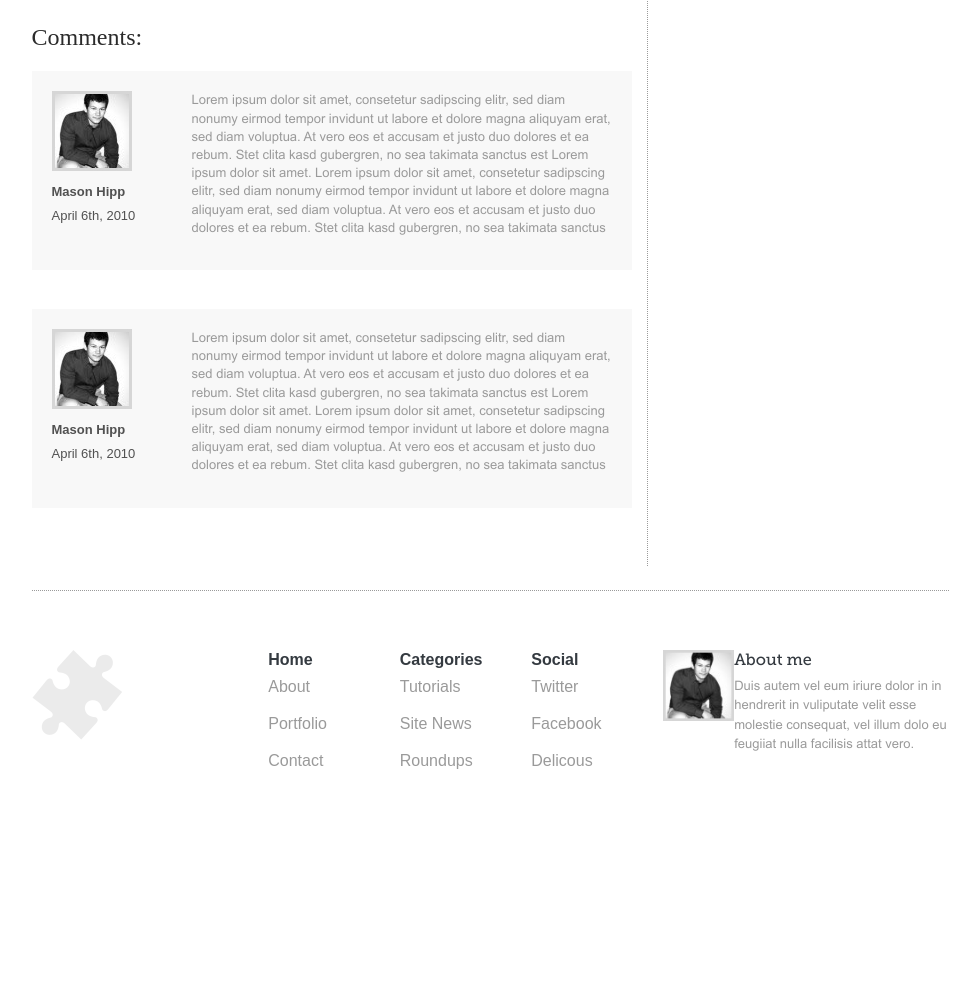
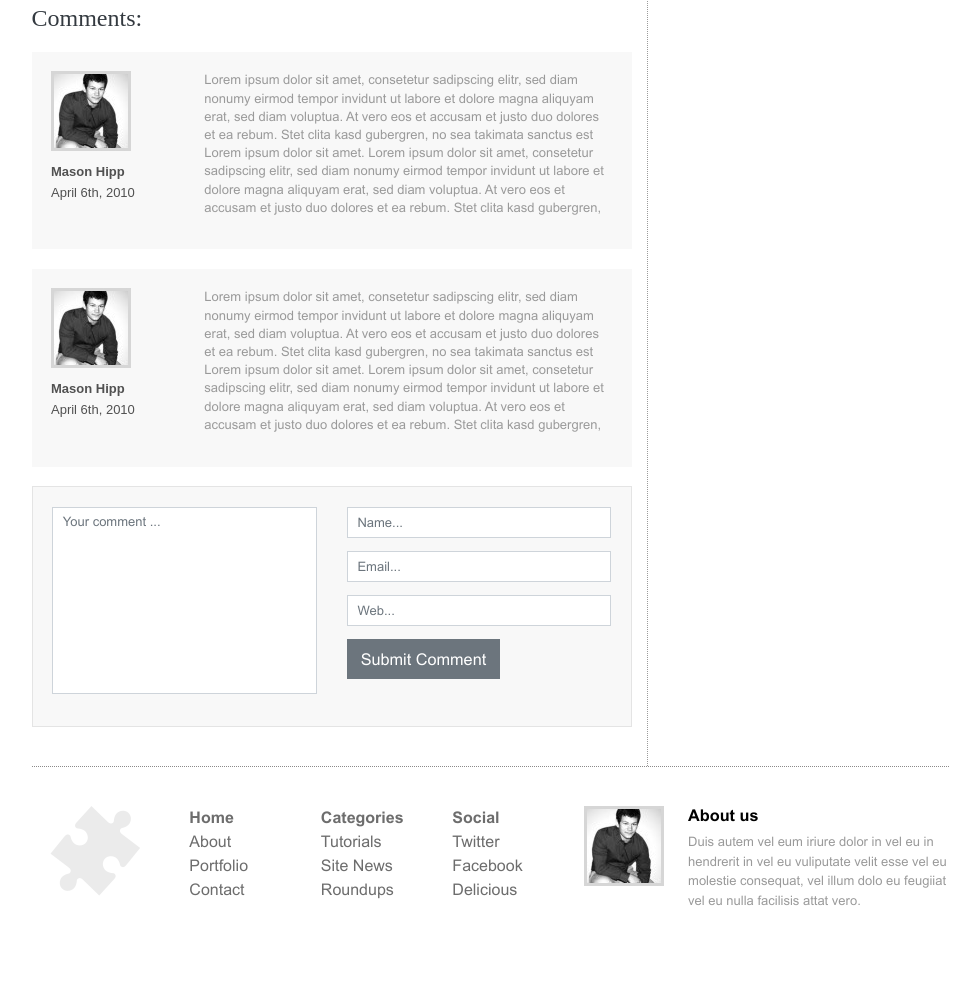
Before and after one commit to grujamar/DesignBlog, a plain HTML site: page single-news.html in a window 1280 px wide. Shown: the part 1974-2975 px from the top of the page, without its empty margins (150-1130 px from the left). Before the commit the page ends 2819 px from the top, so only its background shows below. Drawn offline with Linux system fonts and the light colour scheme; files whose address does not match are found by name.

Commit message:
Single-news page finished and footer change

```diff
--- a/css/style.css
+++ b/css/style.css
@@ -211,28 +211,45 @@ header .navbar-nav li:hover a{
     border-bottom: 1px solid #ccc;
 }
 
-.recent-comments a{
+.recent-comments .recent-comment-item .w-25{
     white-space: nowrap;
     overflow: hidden;
     text-overflow:ellipsis;
 }
 
 /*FOOTER*/
-.footer{
-    margin-top: 24px;
-    border-top: 1px dotted #9a9a9a;
+footer{
+    border-top: 1px dotted #8B8A8A;
 }
 
-.footer article p,
-.footer article h5{
-    font-family: Arial;
+footer ul li,
+footer ul li:first-of-type a,
+footer ul li:first-of-type a:hover
+{
+    font-family: 'Arial-BoldMT';
+    color:#6d6d6d;
     font-size: 16px;
+
 }
 
-.footer article h5{
-    font-weight: bold;
-    text-decoration: none;
-    color: #6D6D6D;
+footer ul li a, footer ul li a:hover{
+    font-family: 'ArialMT';
+   color:#6d6d6d;
+   font-size: 16px;
+   text-decoration: none;
+   transition: 0.5s ease;
+   display: block;
+}
+
+footer ul li a:hover{
+    padding-left: 5px;
+}
+
+
+footer .footer-about h5 a{
+    text-decoration:none;
+    color:#000;
+    font-family: 'Arial-BoldMT';
 }
 
 /*Single news*/
@@ -303,3 +320,27 @@ header .navbar-nav li:hover a{
     max-height: 11.2rem; /*8 redova*/
     overflow: hidden;
 }
+
+/**/
+.add-comment{
+    border:1px solid rgba(213,213,213,0.54);
+    background: #f8f8f8;
+}
+
+.add-comment .form-control{
+    border-radius: 0;
+    background: #fff;
+}
+
+.add-comment .form-control:focus{
+    box-shadow: 0 0 1px rgba(0,0,0,0.4);
+    border-color: #ced4da;
+}
+
+.add-comment textarea{
+    resize: none;
+}
+
+.add-comment .btn{
+    border-radius: 0;
+}
--- a/single-news.html
+++ b/single-news.html
@@ -55,7 +55,7 @@
 
                     <main class="py-4">
 
-                        <section class="single-news mb-5">
+                        <section class="single-news mb-4">
 
                             <article class="news-item pb-3 mb-4">
                                 <figure>
@@ -200,17 +200,17 @@
                             </article>
                         </section>
 
-                        <section class="comments mb-5">
-                            <h2 class="mb-4">Comments:</h2>
-                            <div class="comments-item d-flex mb-5">
+                        <section class="comments mb-4">
+                            <h2 class="mb-4 text-dark">Comments:</h2>
+                            <div class="comments-item d-flex p-2 p-sm-4 mb-4">
                                 <article class="comments-tittle w-25">
                                     <figure>
                                         <img src="img/about.jpg" alt="About"/>
                                     </figure>
-                                    <h3>Mason Hipp</h3>
-                                    <p>April 6th, 2010</p>
+                                    <h3 class="mb-1">Mason Hipp</h3>
+                                    <p class="mb-0">April 6th, 2010</p>
                                 </article>
-                                <article class="comments-description w-75">
+                                <article class="comments-description w-75 pl-3">
                                     <p>
                                         Lorem ipsum dolor sit amet, consetetur sadipscing elitr,
                                         sed diam nonumy eirmod tempor invidunt ut labore et
@@ -231,15 +231,15 @@
                                     </p>
                                 </article>
                             </div>
-                            <div class="comments-item d-flex mb-5">
+                            <div class="comments-item d-flex p-2 p-sm-4 mb-4">
                                 <article class="comments-tittle w-25">
                                     <figure>
                                         <img src="img/about.jpg" alt="About"/>
                                     </figure>
-                                    <h3>Mason Hipp</h3>
-                                    <p>April 6th, 2010</p>
+                                    <h3 class="mb-1">Mason Hipp</h3>
+                                    <p class="mb-0">April 6th, 2010</p>
                                 </article>
-                                <article class="comments-description w-75">
+                                <article class="comments-description w-75 pl-3">
                                     <p>
                                         Lorem ipsum dolor sit amet, consetetur sadipscing elitr,
                                         sed diam nonumy eirmod tempor invidunt ut labore et
@@ -260,6 +260,36 @@
                                     </p>
                                 </article>
                             </div>
+                        </section>
+
+                        <section class="add-comment mb-4 p-2 p-sm-4">
+                            <form class="comment-form" method="post" action="">
+                                <div class="row">
+                                    <div class="col-12 col-sm-6">
+                                        <div  class="form-group">
+                                            <textarea name="comment" rows="9" placeholder="Your comment ..." class="form-control"></textarea>
+                                        </div>
+                                    </div>
+
+
+                                    <div class="col-12 col-sm-6">
+                                        <div class="form-group">
+                                            <input type="text" name="name" value="" placeholder="Name..." class="form-control">
+                                        </div>
+                                        <div class="form-group">
+                                            <input type="email" name="email" value="" placeholder="Email..." class="form-control">
+                                        </div>
+
+                                        <div class="form-group">
+                                            <input type="url" name="web" value="" placeholder="Web..." class="form-control">
+                                        </div>
+
+                                        <div class="form-group">
+                                            <button type="submit" name="send" value="comments" class="btn btn-secondary btn-lg">Submit Comment</button>
+                                        </div>
+                                    </div>
+                                </div>
+                            </form>
                         </section>
 
                     </main>
@@ -401,58 +431,58 @@
             <footer class="footer py-5">
                 <!--grid system start-->
                 <div class="row">
-                    <div class="col-12 col-md-3 py-4">
-                        <a href="#">
-                            <figure>
+                    <div class="col-12 col-md-2 mb-4">
+                        <figure class="footer-logo text-center">
+                            <a href="#" class="d-inline-block">
                                 <img src="img/footer-logo.png" alt="FooterLogo"/>
-                            </figure>
-                        </a>
+                            </a>
+                        </figure>
                     </div>
-                    <div class="col-12 col-md-5 py-4">
+                    <div class="col-12 col-md-5 mb-4">
                         <div class="row">
-                            <div class="col-4 text-left">
-                                <article>
-                                    <h5 class="text-dark">Home</h5>
-                                    <p>About</p>
-                                    <p>Portfolio</p>
-                                    <p>Contact</p>
-                                </article>
+                            <div class="col-4 mb-4 mb-sm-0">
+                                <ul class="list-unstyled">
+                                    <li><a href="#">Home</a></li>
+                                    <li><a href="#">About</a></li>
+                                    <li><a href="#">Portfolio</a></li>
+                                    <li><a href="#">Contact</a></li>
+                                </ul>
                             </div>
-                            <div class="col-4 text-left">
-                                <article>
-                                    <h5 class="text-dark">Categories</h5>
-                                    <p>Tutorials</p>
-                                    <p>Site News</p>
-                                    <p>Roundups</p>
-                                </article>
+                            <div class="col-4 mb-4 mb-sm-0">
+                                <ul class="list-unstyled">
+                                    <li><a href="#">Categories</a></li>
+                                    <li><a href="#">Tutorials</a></li>
+                                    <li><a href="#">Site News</a></li>
+                                    <li><a href="#">Roundups</a></li>
+                                </ul>
                             </div>
-                            <div class="col-4 text-left">
-                                <article>
-                                    <h5 class="text-dark">Social</h5>
-                                    <p>Twitter</p>
-                                    <p>Facebook</p>
-                                    <p>Delicous</p>
-                                </article>
+                            <div class="col-4 mb-4 mb-sm-0">
+                                <ul class="list-unstyled">
+                                    <li>Social</li>
+                                    <li><a href="#">Twitter</a></li>
+                                    <li><a href="#">Facebook</a></li>
+                                    <li><a href="#">Delicious</a></li>
+                                </ul>
                             </div>
                         </div>
                     </div>
-                    <div class="footer-right col-12 col-md-4 d-flex py-4">
-                        <div class="w-25">
-                            <figure class="d-block">
-                                <img class="d-block w-100" src="img/about.jpg" alt="About"/>
+                    <div class="col-12 col-md-5 mb-5">
+                        <article class="d-flex footer-about">
+                            <figure class="w-25">
+                                <a href="#" class="d-block">
+                                    <img src="img/about.jpg" alt=""/>
+                                </a>
                             </figure>
-                        </div>
-                        <div class="w-75">
-                            <h5 class="text-dark">
-                                About me
-                            </h5>
-                            <p>
-                                Duis autem vel eum iriure dolor in
-                                in hendrerit in vuliputate velit esse
-                                molestie consequat, vel illum dolo
-                                eu feugiiat nulla facilisis attat vero.
-                            </p>
-                        </div>
+                            <aside class="w-75 pl-3">
+                                <h5><a href="#">About us</a></h5>
+                                <p>
+                                    Duis autem vel eum iriure dolor in vel eu
+                                    in hendrerit in vel eu vuliputate velit esse
+                                    vel eu molestie consequat, vel illum dolo
+                                    eu feugiiat vel eu nulla facilisis attat vero.
+                                </p>
+                            </aside>
+                        </article>
                     </div>
                 </div><!--grid system end-->
             </footer><!--footer end-->
```
Also changed, not shown: index.html (+43 -43 lines).
